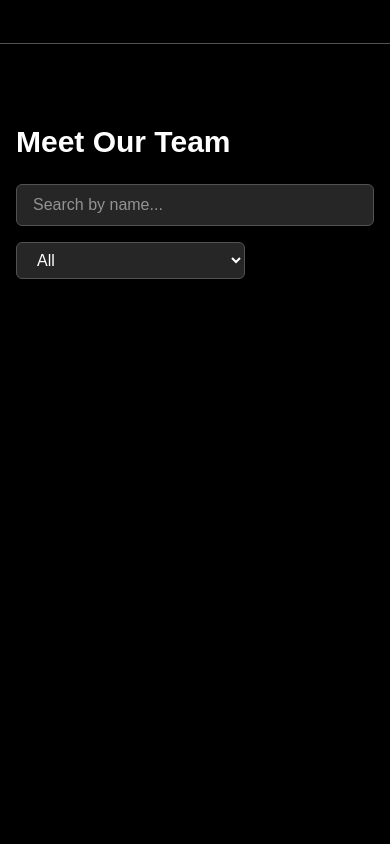
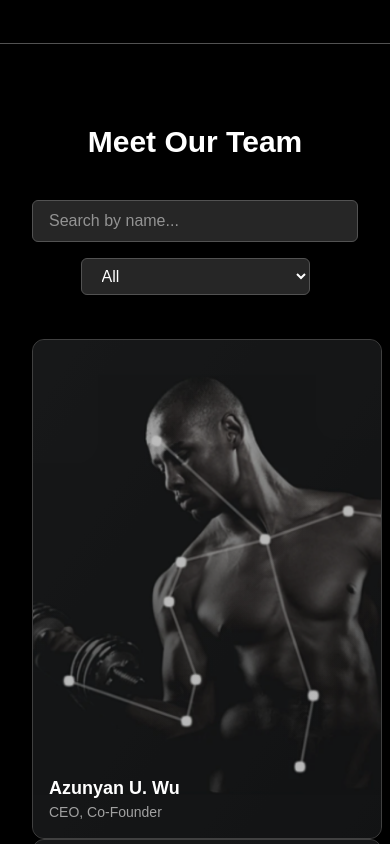
Before and after one commit to Harziz712/fitmode-demo, a Next.js app: page / in a window 390 px wide. Shown: the part 8360-9204 px from the top of the page. Built offline with nearby package versions, Linux system fonts and the light colour scheme.

Commit message:
our team page refactored

```diff
--- a/app/components/OurTeam.tsx
+++ b/app/components/OurTeam.tsx
@@ -21,10 +21,10 @@ const OurTeam = () => {
 
   return (
     <section className="min-h-screen px-4 py-20 bg-black text-white">
-      <h1 className="text-3xl font-bold mb-6">Meet Our Team</h1>
+    <h1 className="text-3xl font-bold mb-6 text-center w-full ">Meet Our Team</h1>
 
       {/* Filters */}
-      <div className="flex flex-wrap gap-4 mb-6 items-center justify-between">
+    <div className="flex flex-wrap gap-4 mb-6 items-center justify-center px-4 mt-10 w-full">
       <input
         type="text"
         placeholder="Search by name..."
@@ -45,7 +45,7 @@ const OurTeam = () => {
     </div>
 
       {/* Cards */}
-      <div className="grid grid-cols-1 sm:grid-cols-2 md:grid-cols-3 gap-6">
+    <div className="grid grid-cols-1 sm:grid-cols-2 md:grid-cols-3  py-5 px-4 max-w-6xl mx-auto items-center justify-center">
         {filtered.map((member) => (
           <TeamMemberCard
             key={member.id}
--- /dev/null
+++ b/app/components/ui/GradientBorderWrapper.tsx
@@ -0,0 +1,40 @@
+
+import React from 'react';
+
+type Props = {
+  children: React.ReactNode;
+  rounded?: string; // e.g., "rounded-xl", "rounded-2xl"
+  className?: string;
+};
+
+const GradientBorderWrapper: React.FC<Props> = ({
+  children,
+  rounded = 'rounded-xl',
+  className = '',
+}) => {
+  return (
+    <div
+      className={`relative overflow-hidden  group cursor-pointer border border-neutral-700 bg-gradient-to-br from-neutral-800 to-neutral-900 shadow-md transition-all duration-300 ${rounded} ${className}`}
+      style={{
+        boxShadow: '0 0 0 2px transparent',
+      }}
+    >
+      {/* Gradient border effect */}
+      <span
+        className={`pointer-events-none absolute inset-0 ${rounded} p-[2px] opacity-0 group-hover:opacity-100 transition-opacity duration-300 z-10`}
+        aria-hidden="true"
+        style={{
+          background: 'linear-gradient(to right, #22d3ee, #06b6d4)',
+          WebkitMask:
+            'linear-gradient(#fff 0 0) content-box, linear-gradient(#fff 0 0)',
+          WebkitMaskComposite: 'xor',
+          maskComposite: 'exclude',
+        }}
+      />
+
+     {children}
+    </div>
+  );
+};
+
+export default GradientBorderWrapper;
--- a/app/components/ui/TeamMemberCard.tsx
+++ b/app/components/ui/TeamMemberCard.tsx
@@ -2,6 +2,11 @@
 
 import { useRef, useEffect } from 'react';
 import gsap from 'gsap';
+import { ScrollTrigger } from 'gsap/ScrollTrigger';
+import { Instagram, Linkedin, X } from 'lucide-react';
+import GradientBorderWrapper from './GradientBorderWrapper';
+
+gsap.registerPlugin(ScrollTrigger);
 
 type Props = {
   member: {
@@ -34,26 +39,37 @@ export const TeamMemberCard = ({ member, onClick }: Props) => {
   }, []);
 
   return (
-    <div
-      ref={cardRef}
-      onClick={onClick}
-      className="relative group cursor-pointer rounded-xl overflow-hidden bg-gradient-to-b from-neutral-900 to-neutral-800 text-white transition-all duration-300 hover:scale-[1.015] border border-neutral-700"
-    >
-      <img src={member.image} alt={member.name} className="w-full h-80 object-cover opacity-70 group-hover:opacity-100 transition" />
-      <div className="p-4">
+ <GradientBorderWrapper className="h-[500px] w-[350px]" rounded="rounded-xl">
+
+      {/* Image */}
+      <img
+        src={member.image}
+        alt={member.name}
+        className="w-full h-full object-cover opacity-70 group-hover:opacity-100 transition"
+      />
+
+      {/* Name and Role */}
+      <div className="p-4 z-20 absolute bottom-0 left-0 right-0">
         <h3 className="text-lg font-semibold">{member.name}</h3>
         <p className="text-sm text-neutral-400">{member.role}</p>
       </div>
-      {/* Social Icons on hover */}
-      <div className="absolute top-4 right-4 flex gap-2 opacity-0 group-hover:opacity-100 transition-opacity duration-300">
+
+      {/* Social Icons */}
+      <div className="absolute top-4 right-4 flex gap-2 opacity-0 group-hover:opacity-100 transition-opacity duration-300 justify-center items-center py-2 px-4 rounded-md bg-white/20 backdrop-blur-lg shadow-lg z-20">
         {Object.entries(member.socials).map(([key, url]) => (
           <a key={key} href={url} target="_blank" rel="noopener noreferrer">
-            <span className="text-white text-xl hover:text-green-400">
-              {key === 'twitter' ? '🐦' : key === 'linkedin' ? '🔗' : '📘'}
+            <span className="text-white text-sm hover:text-green-400 text-center flex items-center justify-center">
+              {key === 'twitter' ? (
+                <X size={20} />
+              ) : key === 'linkedin' ? (
+                <Linkedin size={20} />
+              ) : (
+                <Instagram size={20} />
+              )}
             </span>
           </a>
         ))}
       </div>
-    </div>
+     </GradientBorderWrapper>
   );
 };
--- a/app/components/ui/TeamModal.tsx
+++ b/app/components/ui/TeamModal.tsx
@@ -1,3 +1,5 @@
+import { X, Linkedin, Instagram } from "lucide-react";
+
 type ModalProps = {
   member: any;
   isOpen: boolean;
@@ -8,8 +10,8 @@ export const TeamModal = ({ member, isOpen, onClose }: ModalProps) => {
   if (!isOpen) return null;
 
   return (
-    <div className="fixed inset-0 z-50 bg-black/80 flex items-center justify-center p-6">
-      <div className="bg-neutral-900 rounded-xl w-full max-w-md p-6 text-white relative">
+    <div className="fixed inset-0 z-50 bg-black/80 flex  items-center justify-center p-6">
+      <div className="bg-neutral-900 rounded-xl  w-[350px] h-[480px] max-w-md p-6 text-white relative">
         <button onClick={onClose} className="absolute top-2 right-4 text-xl">✖</button>
         <img src={member.image} alt={member.name} className="w-full h-64 object-cover rounded-lg mb-4" />
         <h2 className="text-2xl font-bold">{member.name}</h2>
@@ -19,7 +21,7 @@ export const TeamModal = ({ member, isOpen, onClose }: ModalProps) => {
           {Object.entries(member.socials).map(([key, url]) => (
             <a key={key} href={url as string} target="_blank" rel="noopener noreferrer">
               <span className="text-white text-xl hover:text-green-400">
-                {key === 'twitter' ? '🐦' : key === 'linkedin' ? '🔗' : '📘'}
+              {key === 'twitter' ? <X size={20}/> : key === 'linkedin' ? <Linkedin size={20}/> : <Instagram size={20}/>}
               </span>
             </a>
           ))}
--- a/app/data/data.tsx
+++ b/app/data/data.tsx
@@ -63,7 +63,7 @@ export const teamMembers = [
     name: 'Azunyan U. Wu',
     role: 'CEO, Co-Founder',
     bio: 'Azunyan leads the company with a vision for tech-forward fitness solutions.',
-    image: '/team/azunyan.jpg',
+    image: '/fitnessmodel.png',
     socials: {
       twitter: '#',
       linkedin: '#',
@@ -75,7 +75,7 @@ export const teamMembers = [
     name: 'Bocchi D. Rock',
     role: 'Chief Scientific Officer',
     bio: 'Bocchi oversees scientific research and innovation.',
-    image: '/team/bocchi.jpg',
+    image: '/fitnessmodel.png',
     socials: {
       twitter: '#',
       linkedin: '#',
@@ -86,7 +86,7 @@ export const teamMembers = [
     name: 'Jared M. Leto',
     role: 'Senior Product Designer',
     bio: 'Jared ensures visual and UX excellence in all products.',
-    image: '/team/jared.jpg',
+    image: '/fitnessmodel.png',
     socials: {
       twitter: '#',
       linkedin: '#',
```
Lines whose indentation alone changed are shown as unchanged.
